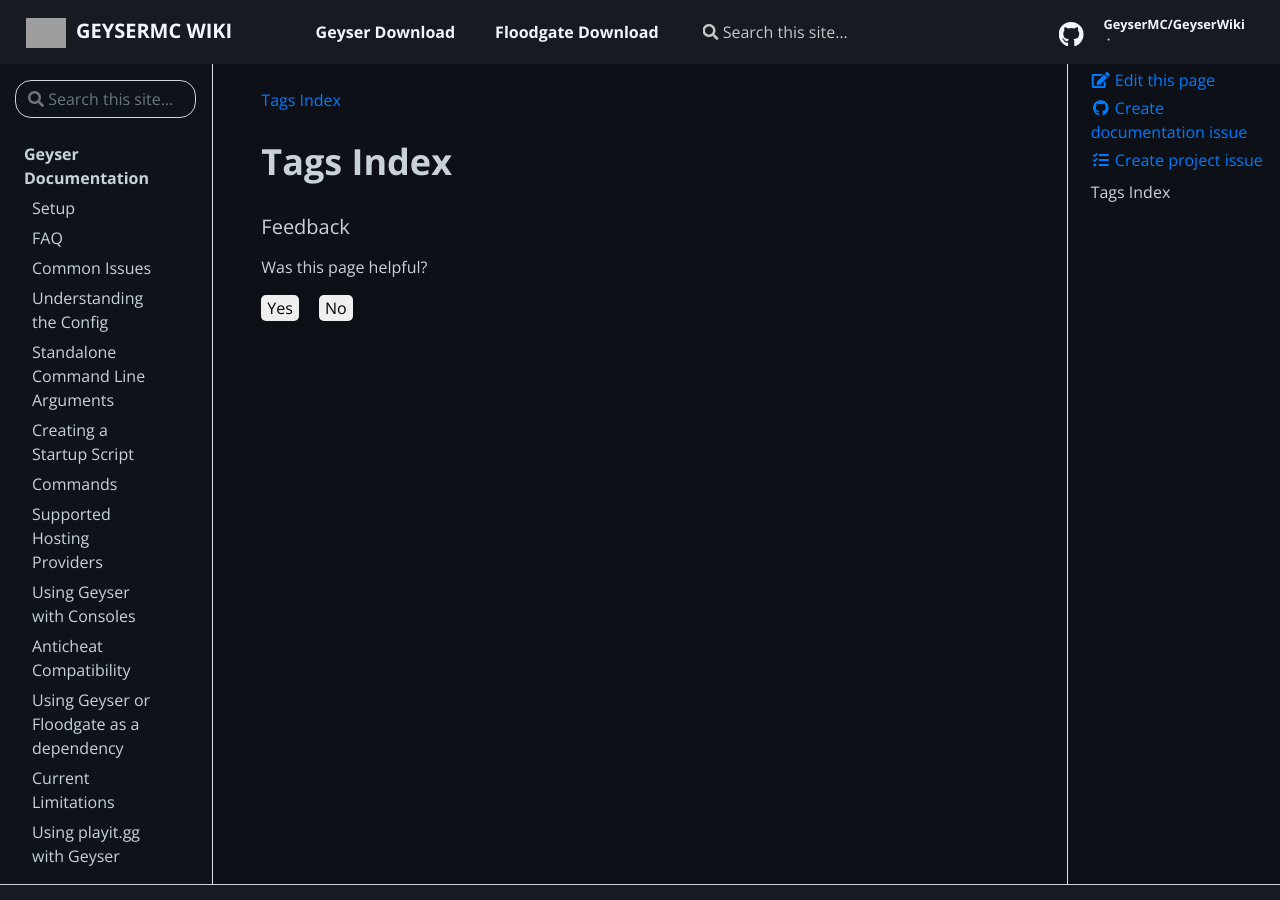
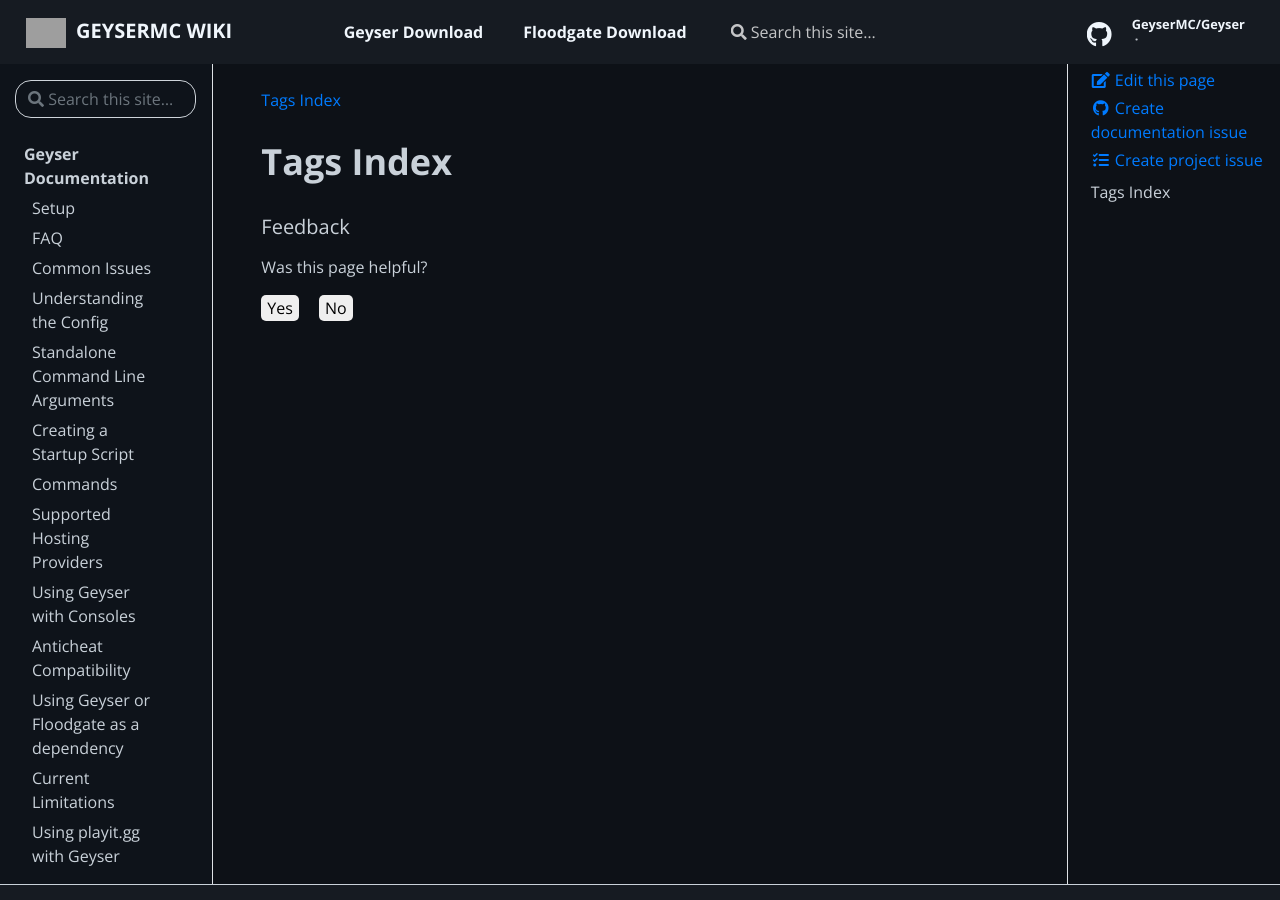
Before and after one commit to GeyserMC/GeyserWiki, a Jekyll site: the page built from pages/tags.html, in a window 1280 px wide and 900 px high. Built offline with Jekyll 4.4.1, drawn with Linux system fonts in a browser that asks for light colours; grey boxes are pictures that could not be loaded.

Commit message:
Fix project links on sidebar (closes #35)

```diff
--- a/Gemfile
+++ b/Gemfile
@@ -22,3 +22,5 @@
 # group :jekyll_plugins do
 #   gem "jekyll-github-metadata", "~> 1.0"
 # end
+
+gem 'wdm', '>= 0.1.0' if Gem.win_platform?
--- a/_config.yml
+++ b/_config.yml
@@ -28,7 +28,7 @@
 # Social (First three Required)
 repo: "https://github.com/GeyserMC/GeyserWiki"
 github_user: "GeyserMC"
-github_repo: "GeyserWiki"
+github_repo: "Geyser"
 github_branch: "master"
 
 # Optional
--- a/_includes/editable.html
+++ b/_includes/editable.html
@@ -1,6 +1,6 @@
 <a href="{{ site.repo }}/edit/{% if site.github_branch %}{{ site.github_branch }}{% else %}master{% endif %}/{{ page.path }}" target="_blank"><i class="fa fa-edit fa-fw"></i> Edit this page</a>
 <a href="{{ site.repo }}/issues/new?labels={% if page.editable %}{{ page.editable }}{% else %}question{% endif %}&title=Question:&body=Question on: {{ site.repo }}/tree/master/{{ page.path }}" target="_blank"><i class="fab fa-github fa-fw"></i> Create documentation issue</a>
-<a href="{{ site.repo }}/issues/new" target="_blank"><i class="fas fa-tasks fa-fw"></i> Create project issue</a>
+<a href="https://github.com/{{ site.github_user }}/{{ site.github_repo }}/issues/new" target="_blank"><i class="fas fa-tasks fa-fw"></i> Create project issue</a>
 <!-- this will parse through the header fields and add a button to open
      an issue / ask a question on Github. The editable field should be in
      the post frontend matter, and refer to the label to open the issue for -->
--- a/_includes/header.html
+++ b/_includes/header.html
@@ -16,7 +16,7 @@
         </div>
 
 	<div class="navbar-nav d-none d-lg-block">
-          <a class="gh-source" data-gh-source="github" href="{{ site.repo }}" title="Go to repository" data-md-state="done">
+          <a class="gh-source" data-gh-source="github" href="https://github.com/{{ site.github_user }}/{{ site.github_repo }}" title="Go to repository" data-md-state="done">
           <div class="gh-source__repository">
             <i class="fab fa-github fa-2x" style='padding-right:20px; float:left; margin-top:5px'></i>
             {{ site.github_user }}/{{ site.github_repo }}
```
Also changed, not shown: Gemfile.lock.
